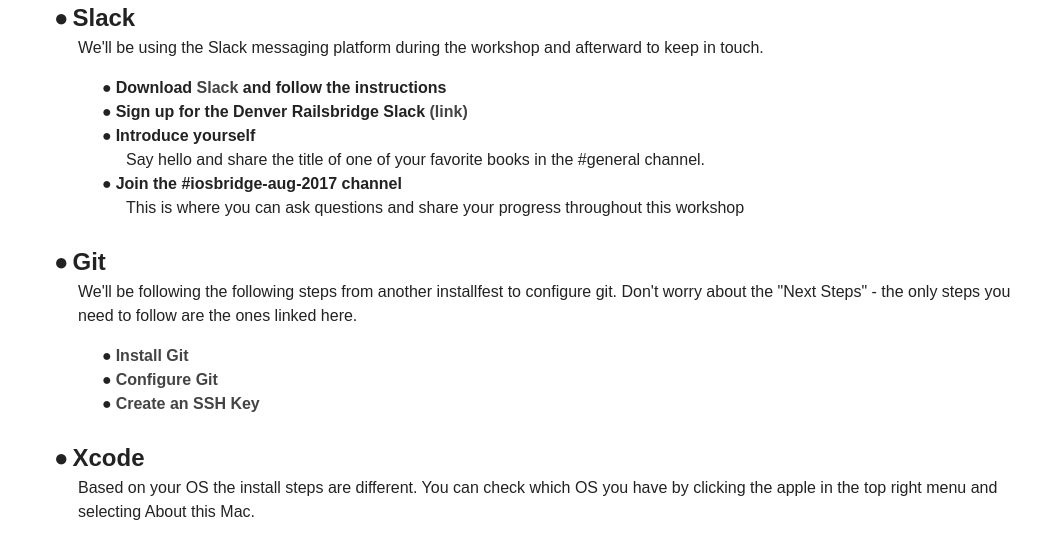
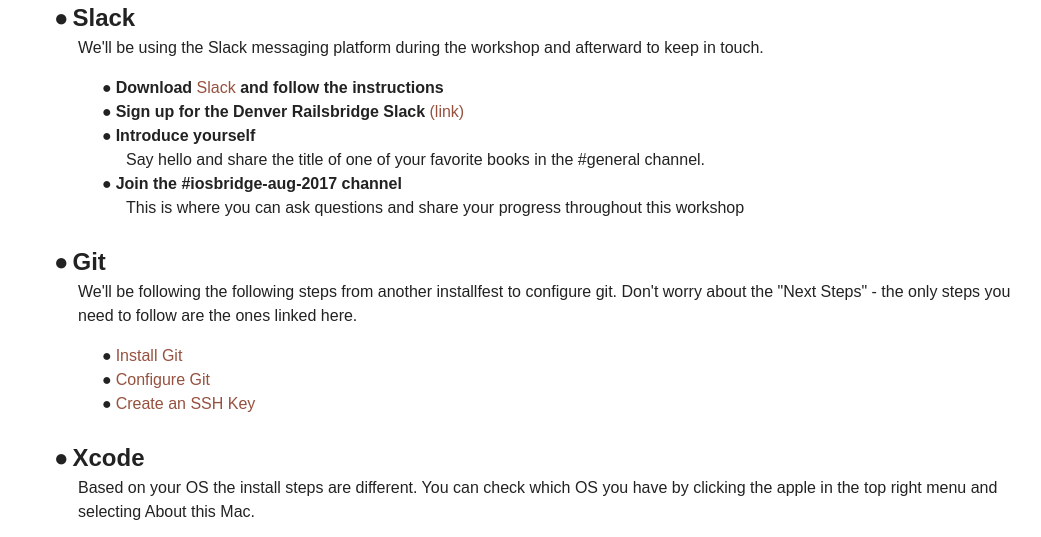
Before and after one commit to denver-jsbridge/denver-jsbridge.github.io, a plain HTML site: page iosInstallfest/downloadTools.html in a window 1280 px wide. Shown: the part 262-799 px from the top of the page, without its empty margins (110-1151 px from the left). Drawn offline with Linux system fonts and the light colour scheme.

Commit message:
better link colors

```diff
--- a/iosInstallfest/downloadTools.html
+++ b/iosInstallfest/downloadTools.html
@@ -29,7 +29,7 @@
             We'll be using the Slack messaging platform during the workshop and afterward to keep in touch.
             <ul class="install--list">
               <li class="install--listItem">
-                <h5 class="installStep">Download <a href="https://slack.com/downloads">Slack</a> and follow the instructions</h5>
+                <h5 class="installStep">Download <a class="install--stepLink" href="https://slack.com/downloads">Slack</a> and follow the instructions</h5>
                 <h5 class="installStep">Sign up for the Denver Railsbridge Slack <a href="http://denver-railsbridge.herokuapp.com/">(link)</a></h5>
                 <h5 class="installStep">Introduce yourself</h5>
                 <div class="installStep--description">
@@ -53,9 +53,9 @@
             only steps you need to follow are the ones linked here.
             <ul class="install--list">
               <li class="install--listItem">
-                <h5 class="installStep"><a target="_blank" href="https://jsbridge-installfest.herokuapp.com/javascript-installfest/install-git-osx">Install Git</a></h5>
-                <h5 class="installStep"><a target="_blank" href="https://jsbridge-installfest.herokuapp.com/javascript-installfest/configure-git">Configure Git</a></h5>
-                <h5 class="installStep"><a target="_blank" href="https://jsbridge-installfest.herokuapp.com/javascript-installfest/create-an-ssh-key">Create an SSH Key</a></h5>
+                <h5 class="installStep"><a class="install--stepLink" target="_blank" href="https://jsbridge-installfest.herokuapp.com/javascript-installfest/install-git-osx">Install Git</a></h5>
+                <h5 class="installStep"><a class="install--stepLink" target="_blank" href="https://jsbridge-installfest.herokuapp.com/javascript-installfest/configure-git">Configure Git</a></h5>
+                <h5 class="installStep"><a class="install--stepLink" target="_blank" href="https://jsbridge-installfest.herokuapp.com/javascript-installfest/create-an-ssh-key">Create an SSH Key</a></h5>
               </li>
             </ul>
           </div>
--- a/iosInstallfest/styles.css
+++ b/iosInstallfest/styles.css
@@ -33,3 +33,7 @@
   margin-top: 3em;
   margin-bottom: 3em;
 }
+
+.install--stepLink {
+  font-weight: normal;
+}
--- a/shared.css
+++ b/shared.css
@@ -17,6 +17,15 @@
 
 header a {
   display: flex;
+}
+
+a {
+  font-weight: 300;
+  color: #96503e;
+}
+
+a:hover {
+  font-weight: normal;
 }
 
 h2 {
@@ -60,12 +69,5 @@
 }
 
 .footer--link {
-  text-decoration: none;
-  color: #444;
   white-space: nowrap;
 }
-
-.footer--link:hover {
-  text-decoration: underline;
-  cursor: pointer;
-}
```
